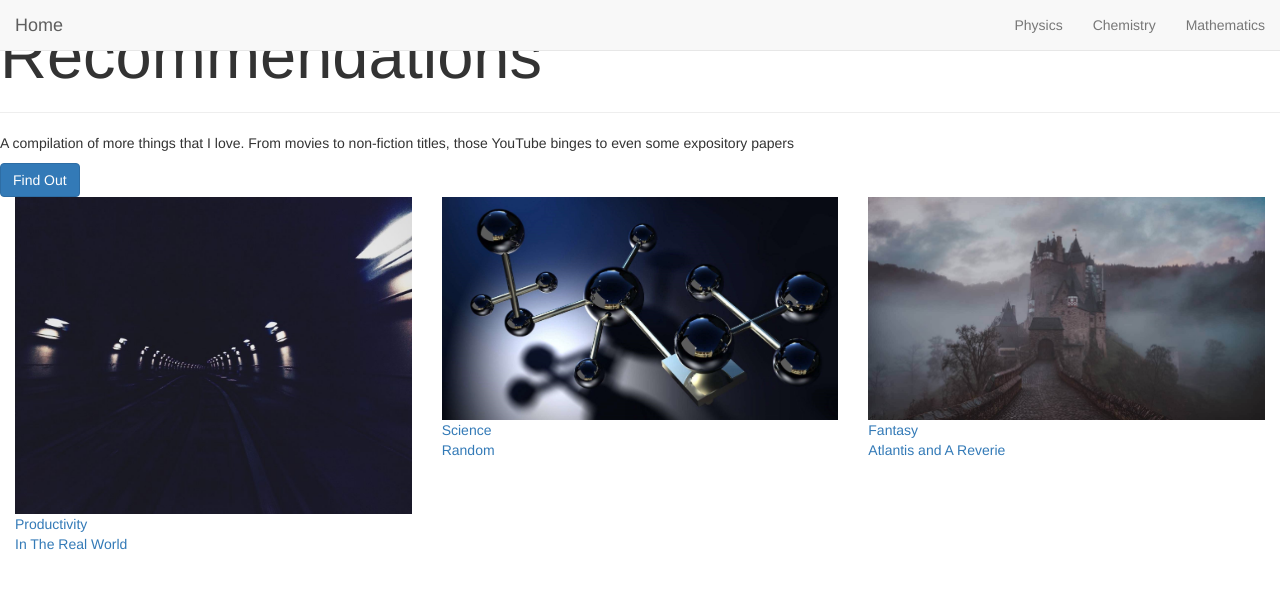
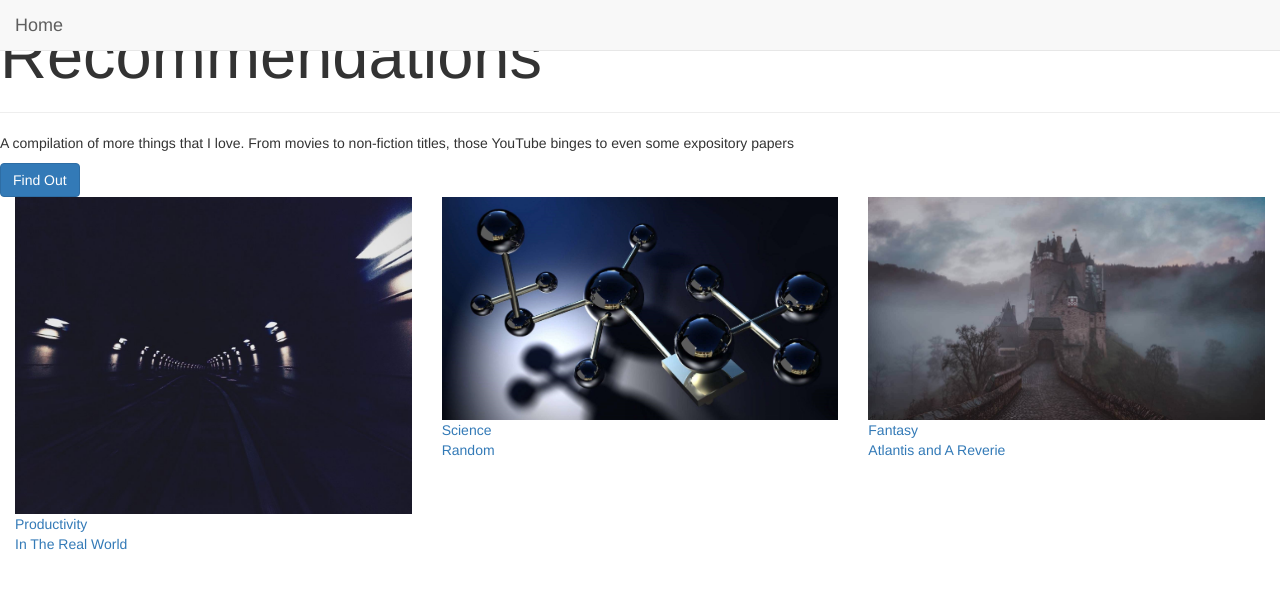
Before and after one commit to aravindbharathi/aravindbharathi.github.io, a Jekyll site: the page talks/index.html, which Jekyll copies as it is, in a window 1280 px wide. Shown: the top 589 px of the page. Built offline with Jekyll 4.4.1, drawn with Linux system fonts in a browser that asks for light colours.

Commit message:
Update index.html

```diff
--- a/talks/index.html
+++ b/talks/index.html
@@ -48,15 +48,6 @@
             <!-- Collect the nav links, forms, and other content for toggling -->
             <div class="collapse navbar-collapse" id="bs-example-navbar-collapse-1">
                 <ul class="nav navbar-nav navbar-right">
-                    <li>
-                        <a class="page-scroll" href="/jee/phy">Physics</a>
-                    </li>
-                    <li>
-                        <a class="page-scroll" href="/jee/chem">Chemistry</a>
-                    </li>
-                    <li>
-                        <a class="page-scroll" href="/jee/math">Mathematics</a>
-                    </li>
                 </ul>
             </div>
             <!-- /.navbar-collapse -->
```
